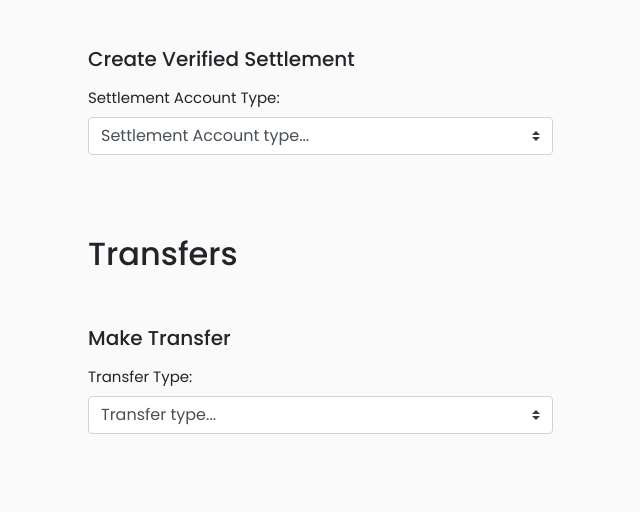
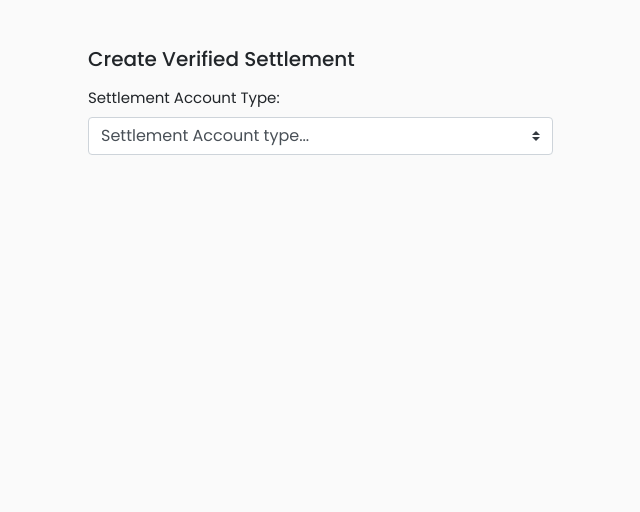
Before and after one commit to kopokopo/k2-connect-python, a Flask app: page / in a window 1280 px wide. Shown: the part 4482-4994 px from the top of the page, without its empty margins (197-837 px from the left). After the commit the page ends 4637 px from the top, so only its background shows below. Run offline with Flask 3, Linux system fonts and the light colour scheme; some libraries are stand-ins or nearby versions.

Commit message:
Update(KK-12215): Remove unused transfers section in example app implement sweep functionality on send money form

```diff
--- a/example/app.py
+++ b/example/app.py
@@ -45,7 +45,7 @@ def send_money():
     destination_request = _build_send_money_request()
 
     send_money_request = {
-        "destinations": [destination_request],
+        "destinations": destination_request,
         "callback_url": CALLBACK_URL,
         "source_identifier": None,
         "currency": "KES"
@@ -234,7 +234,7 @@ def process_transfer():
 def _build_send_money_request():
     destination_type = request.form["destination_type"]
     if destination_type == "mobile_wallet":
-        return {
+        return [{
             "type": destination_type,
             "nickname": request.form["nickname"],
             "phone_number": request.form["phone_number"],
@@ -242,9 +242,9 @@ def _build_send_money_request():
             "amount": request.form["amount"],
             "description": request.form["description"],
             "favourite": False
-        }
+        }]
     elif destination_type == "bank_account":
-        return {
+        return [{
             "type": destination_type,
             "nickname": request.form["nickname"],
             "account_name": request.form["account_name"],
@@ -253,9 +253,9 @@ def _build_send_money_request():
             "amount": request.form["amount"],
             "description": request.form["description"],
             "favourite": False
-        }
+        }]
     elif destination_type == "paybill":
-        return {
+        return [{
             "type": destination_type,
             "nickname": request.form["nickname"],
             "paybill_number": request.form["paybill_number"],
@@ -263,28 +263,30 @@ def _build_send_money_request():
             "amount": request.form["amount"],
             "description": request.form["description"],
             "favourite": False
-        }
+        }]
     elif destination_type == "till":
-        return {
+        return [{
             "type": destination_type,
             "nickname": request.form["nickname"],
             "till_number": request.form["till_number"],
             "amount": request.form["amount"],
             "description": request.form["description"],
             "favourite": False
-        }
+        }]
     elif destination_type == "merchant_wallet":
-        return {
+        return [{
             "type": request.form["destination_type"],
             "reference": request.form["reference"],
             "amount": request.form["amount"],
-        }
+        }]
     elif destination_type == "merchant_bank_account":
-        return {
+        return [{
             "type": request.form["destination_type"],
             "reference": request.form["reference"],
             "amount": request.form["amount"],
-        }
+        }]
+    elif destination_type == "my_accounts":
+        return None
     else:
         raise ValueError("Invalid destination type")
 
--- a/example/templates/index.html
+++ b/example/templates/index.html
@@ -343,6 +343,7 @@
                                 <label for="select-payment-type"> Payment Type: </label>
                                 <select class="custom-select " id="select-payment-type" style="width: 100%">
                                     <option selected>Select payment type...</option>
+                                    <option value="my_accounts">My Accounts</option>
                                     <option value="merchant_wallet_payment">Merchant M-Pesa Wallet Payment</option>
                                     <option value="merchant_bank_payment">Merchant Bank Payment</option>
                                     <option value="till_to_till_payment">Till to Till Payment</option>
@@ -353,6 +354,16 @@
                             </div>
                         </form>
                         <!--select payment type-->
+
+                        <!--my accounts form-->
+                        <div id="my_accounts" class="payment-form">
+                            <form action="{{ url_for('send_money') }}" method="post">
+                                <input type="hidden" id="destination_type" name="destination_type"
+                                       value="my_accounts">
+                                <button type="submit" class="btn btn-info">Send Money</button>
+                            </form>
+                        </div>
+                        <!--end my accounts form-->
 
                         <!--merchant wallet payment form-->
                         <div id="merchant_wallet_payment" class="payment-form">
@@ -1249,38 +1260,6 @@
         </section>
         <!--close settlements section-->
 
-        <!--transfers section-->
-        <section class="muffin-section" id="transfers-section">
-            <div class="container">
-
-                <!--transfers sections header-->
-                <div class="section-header">
-                    <h2>Transfers</h2>
-                </div>
-                <!--close transfers sections header-->
-
-                <div class="row">
-                    <div class="col-lg-6">
-                        <div class="sub-section-header">
-                            <h5>Make Transfer</h5>
-                        </div>
-
-                        <!--select transfer type-->
-                        <form id="select-transfers-type-form">
-                            <div class="form-group">
-                                <label for="select-transfer-type">Transfer Type: </label>
-                                <select class="custom-select " id="select-transfer-type" style="width: 100%">
-                                    <option selected>Transfer type...</option>
-                                    <option value="blind-transfer-form">Blind Transfer</option>
-                                    <option value="targeted-transfer-form">Targeted Transfer</option>
-                                </select>
-                            </div>
-                        </form>
-                        <!--close select transfer type-->
-                    </div>
-                </div>
-            </div>
-        </section>
         <!--close payments section-->
     </div>
 </div>
```
